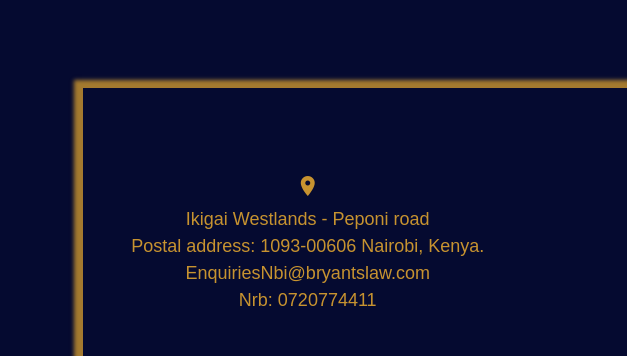
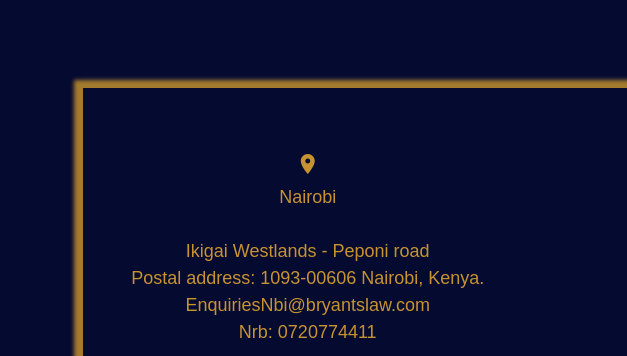
Before and after one commit to wanjugucode/Lawfirm_Website, a plain HTML site: page contacts.html in a window 1280 px wide. Shown: the part 750-1106 px from the top of the page, 0-627 px from the left. Drawn offline with Linux system fonts and the light colour scheme; grey boxes are pictures that could not be loaded.

Commit message:
contactpage

```diff
--- a/contacts.html
+++ b/contacts.html
@@ -419,8 +419,8 @@
     <h2 style=" margin-top: 4%; color: white; text-align: center;">Find us</h2>
     <div class="row" style="background-color: #050A30; box-shadow: 1px 2px 4px 10px  rgb(164 122 47); padding: 2px;" >
       <div class="col contacts"  >
-            <div class="address" style="font-size: 18px; margin-top: 5%; ">
-                <i class="material-icons md-33">place</i> <br> Ikigai Westlands - Peponi road <br>
+            <div class="address" style="font-size: 18px; margin-top: 0%; ">
+                <i class="material-icons md-33">place</i> <br> Nairobi <br><br> Ikigai Westlands - Peponi road <br>
                 Postal address: 1093-00606 Nairobi, Kenya.
               <br>
               EnquiriesNbi@bryantslaw.com
@@ -436,6 +436,7 @@
                   <i class="material-icons md-33">place</i>
                   <br>
                   Mombasa
+                  <br>
                   <br>
                   EnquiriesMsa@bryantslaw.com <br>
                     Mbsa : 0727362864
```
